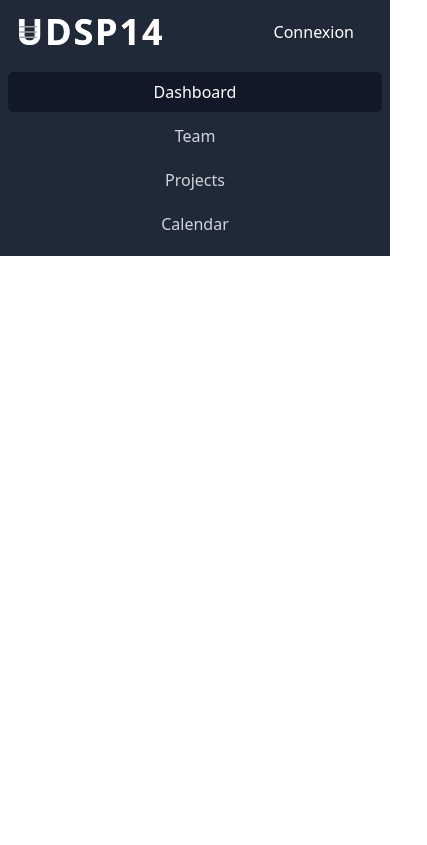
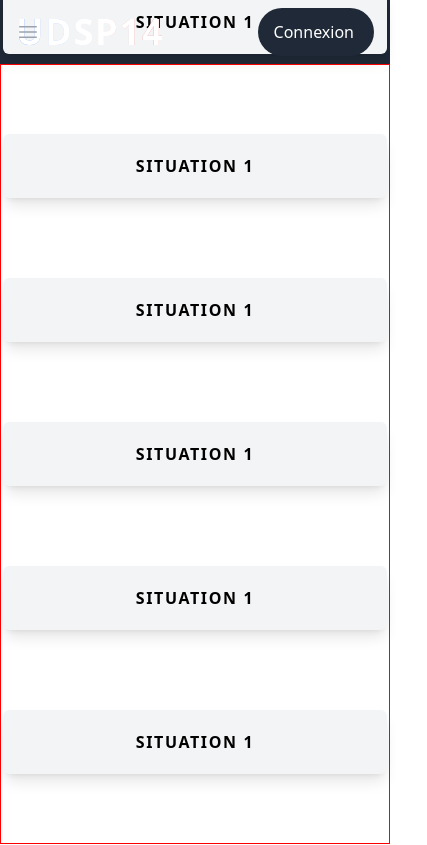
Before and after one commit to jonathan-fv/udsp14-react-front, a React (Create React App) app: page / in a window 390 px wide. Shown: the top 845 px of the page, 427 px wide, since content can reach past the window. Built offline with nearby package versions, Linux system fonts and the light colour scheme.

Commit message:
add situation component

```diff
--- a/src/App.css
+++ b/src/App.css
@@ -1,38 +1,6 @@
-.App {
-  text-align: center;
+.containt{
+    height: calc(100vh - 64px);
+    border: 1px solid red;
+    display: flex;
+    align-items: center;
 }
-
-.App-logo {
-  height: 40vmin;
-  pointer-events: none;
-}
-
-@media (prefers-reduced-motion: no-preference) {
-  .App-logo {
-    animation: App-logo-spin infinite 20s linear;
-  }
-}
-
-.App-header {
-  background-color: #282c34;
-  min-height: 100vh;
-  display: flex;
-  flex-direction: column;
-  align-items: center;
-  justify-content: center;
-  font-size: calc(10px + 2vmin);
-  color: white;
-}
-
-.App-link {
-  color: #61dafb;
-}
-
-@keyframes App-logo-spin {
-  from {
-    transform: rotate(0deg);
-  }
-  to {
-    transform: rotate(360deg);
-  }
-}
--- a/src/App.tsx
+++ b/src/App.tsx
@@ -1,15 +1,15 @@
 import React from 'react';
-import logo from './assets/images/logo.svg';
-import NavBar from './components/navbar/NavBar';
-import './App.css';
+import NavBar from './components/navbar/NavBar'
+import './App.css'
 
 function App() {
-  return (
-    <div className="App">
-      <NavBar />
-
-    </div>
-  );
+    return (
+        <div className="App">
+            <header>
+                <NavBar />
+            </header>
+        </div>
+    );
 }
 
 export default App;
--- a/src/Routes.tsx
+++ b/src/Routes.tsx
@@ -1,10 +1,12 @@
 import {Route, Routes} from "react-router-dom";
 import LoginPage from "./pages/LoginPage";
+import Home from "./pages/Home";
 
 const MainRoute = () => {
     return (
       <Routes>
           <Route path='/login' element={<LoginPage/>}/>
+          <Route path="/" element={<Home/>} />
       </Routes>
     );
 }
--- a/src/components/Login.tsx
+++ b/src/components/Login.tsx
@@ -1 +1,4 @@
-export {}
+const Login = () => {
+}
+
+export default Login;
--- a/src/components/navbar/NavBar.tsx
+++ b/src/components/navbar/NavBar.tsx
@@ -31,7 +31,7 @@ const NavBar = () =>{
                         </div>
                         <div className="flex items-center justify-center">
                             <div className="flex items-center">
-                                <p className="text-white ml-2 text-4xl font-bold text-transparent bg-gradient-to-r from-blue-500 via-white to-red-500 bg-clip-text tracking-wider">UDSP14</p>
+                                <Link to="/" className="text-white ml-2 text-4xl font-bold text-transparent bg-gradient-to-r from-blue-500 via-white to-red-500 bg-clip-text tracking-wider">UDSP14 </Link>
                             </div>
                         </div>
                         <div className="absolute inset-y-0 right-0 flex items-center pr-2 sm:static sm:inset-auto sm:ml-6 sm:pr-0">
@@ -42,15 +42,6 @@ const NavBar = () =>{
                         </div>
                     </div>
                 </div>
-                <div className="sm:hidden" id="mobile-menu">
-                    <div className="space-y-1 px-2 pb-3 pt-2">
-                        {/* <!-- Current: "bg-gray-900 text-white", Default: "text-gray-300 hover:bg-gray-700 hover:text-white" --> */}
-                        <a href="#" className="bg-gray-900 text-white block rounded-md px-3 py-2 text-base font-medium" aria-current="page">Dashboard</a>
-                        <a href="#" className="text-gray-300 hover:bg-gray-700 hover:text-white block rounded-md px-3 py-2 text-base font-medium">Team</a>
-                        <a href="#" className="text-gray-300 hover:bg-gray-700 hover:text-white block rounded-md px-3 py-2 text-base font-medium">Projects</a>
-                        <a href="#" className="text-gray-300 hover:bg-gray-700 hover:text-white block rounded-md px-3 py-2 text-base font-medium">Calendar</a>
-                        </div>
-                </div>
             </nav>
         </div>
     )
--- /dev/null
+++ b/src/components/situation/Situation.tsx
@@ -0,0 +1,17 @@
+import { Link } from "react-router-dom"
+
+type props = {
+    situation: string;
+}
+
+
+const Situation = ({ situation }: props) => {
+    return (
+        <Link to="/" className="bg-gray-100 shadow-lg shadow-black-500/50 rounded-md tracking-widest uppercase font-bold w-96 p-5 m-10 text-center">
+            { situation }
+        </Link>
+
+    )
+}
+
+export default Situation
--- a/src/index.tsx
+++ b/src/index.tsx
@@ -12,8 +12,8 @@ const root = ReactDOM.createRoot(
 root.render(
   <React.StrictMode>
       <BrowserRouter>
+        <App />
         <MainRoute/>
-        <App />
       </BrowserRouter>
   </React.StrictMode>
 );
--- /dev/null
+++ b/src/pages/Home.tsx
@@ -0,0 +1,23 @@
+import Situation from "../components/situation/Situation"
+import "../App.css"
+
+const Home = () => {
+    return (
+        <div className="containt flex justify-center">
+            <div className="flex flex-wrap justify-center ">
+                <Situation situation={"Situation 1"} />
+                <Situation situation={"Situation 1"} />
+                <Situation situation={"Situation 1"} />
+                <Situation situation={"Situation 1"} />
+                <Situation situation={"Situation 1"} />
+                <Situation situation={"Situation 1"} />
+                <Situation situation={"Situation 1"} />
+                <Situation situation={"Situation 1"} />
+                <Situation situation={"Situation 1"} />
+            </div>
+
+        </div>
+    )
+}
+
+export default Home
--- a/src/pages/LoginPage.tsx
+++ b/src/pages/LoginPage.tsx
@@ -1,3 +1,5 @@
+
+
 const LoginPage = () => {
     return (
       <div>Hello Login</div>
```
Also changed, not shown: src/components/situation/Situation.css (added).
